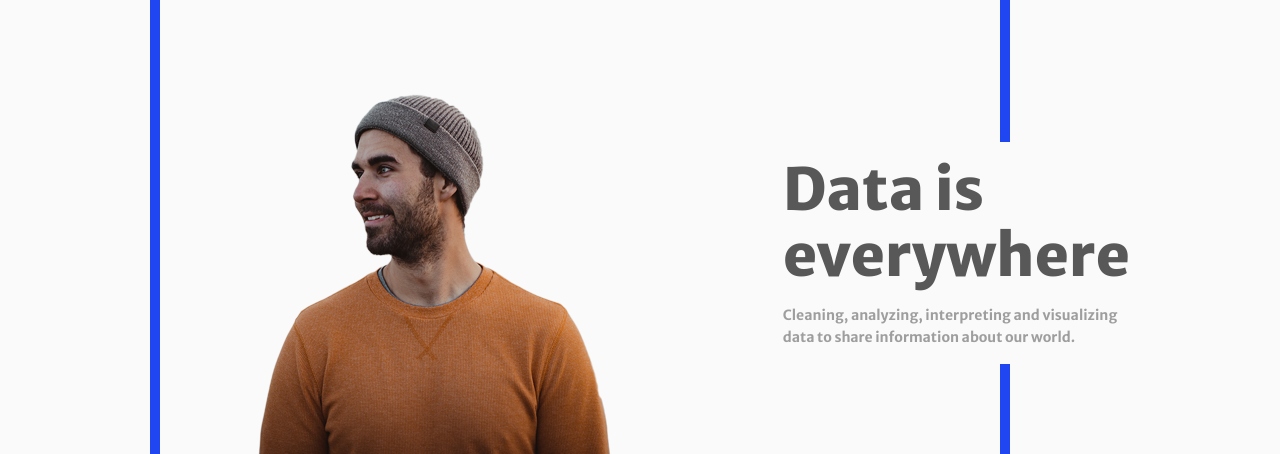
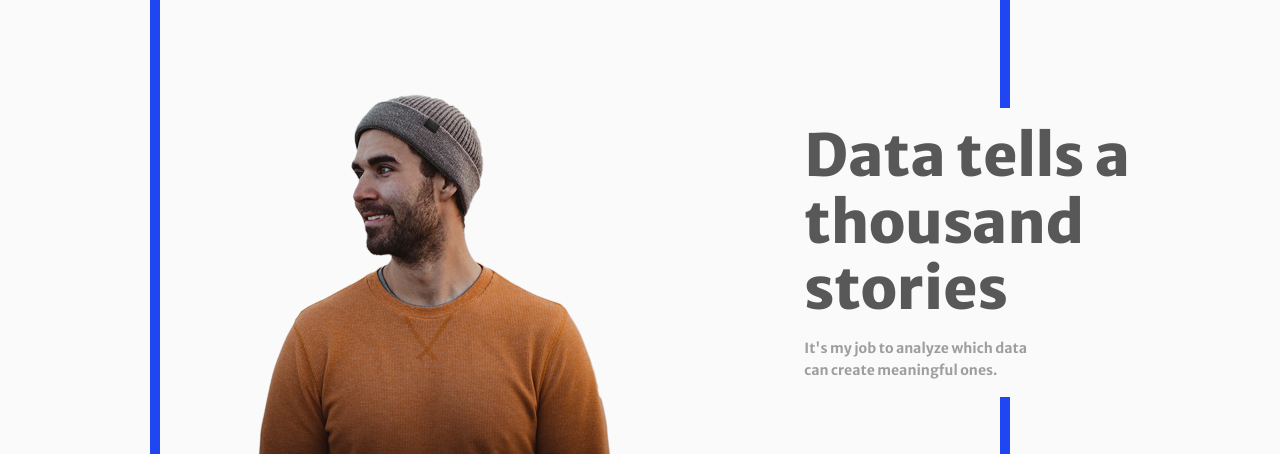
Before and after one commit to SchemaNerd/GeorgeNikic.github.io, a plain HTML site: page index.html in a window 1280 px wide. Shown: the part 860-1314 px from the top of the page. Drawn offline with nearby package versions, Linux system fonts and the light colour scheme.

Commit message:
Update index.html

```diff
--- a/index.html
+++ b/index.html
@@ -65,9 +65,8 @@
 			<div class="about__wrapper wrapper--small">
 				<div class="about__content">
 					<div class="about__content-blurb blurb blurb--framed">
-						<h2 class="blurb__heading">Data is <br> everywhere</h2>
-						<p class="blurb__copy no-margin">Cleaning, analyzing, interpreting and visualizing<br>data to
-							share information about our world.</p>
+						<h2 class="blurb__heading">Data tells a<br> thousand<br> stories</h2>
+						<p class="blurb__copy no-margin">It's my job to analyze which data<br> can create meaningful ones.</p>
 					</div>
 					<p class="about__content-signature">George Nikic</p>
 				</div>
```
